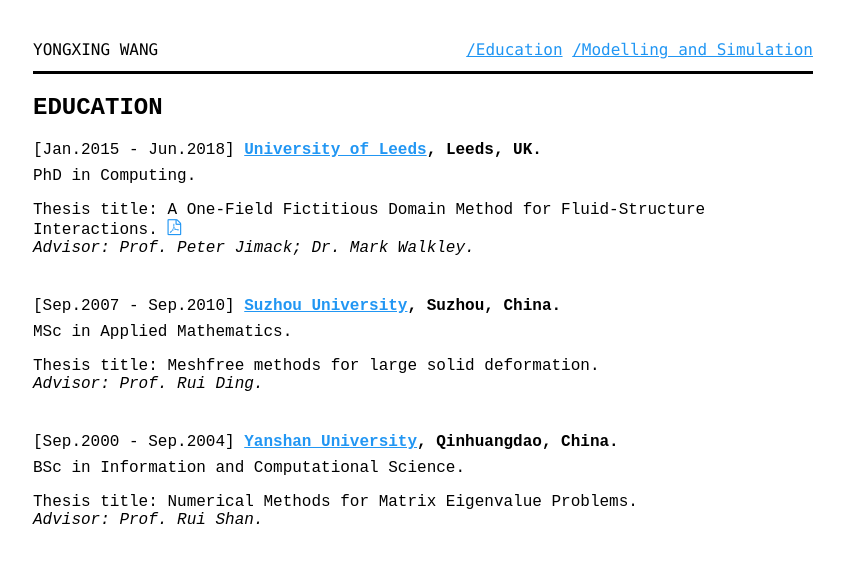
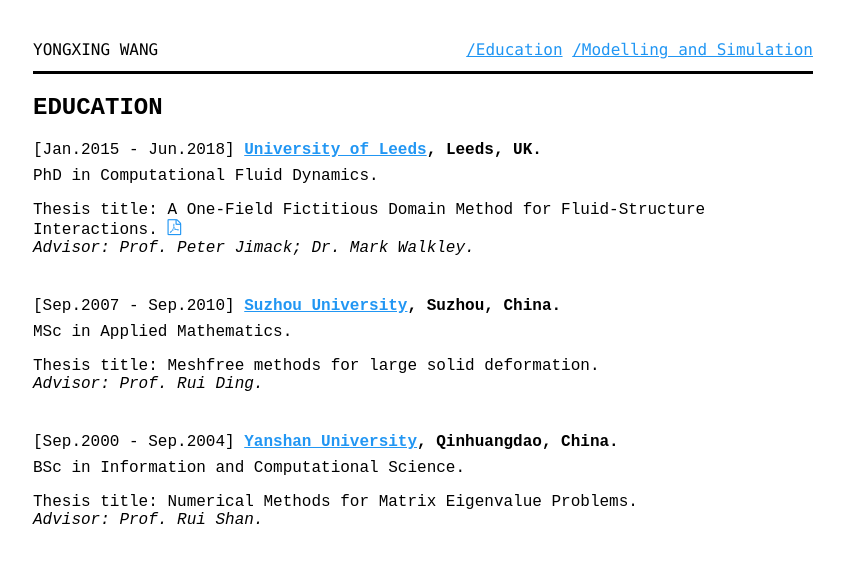
Before and after one commit to yongxingwang/yongxingwang.github.io, a Jekyll site: the page built from education.html, in a window 1280 px wide. Shown: the top 563 px of the page, without its empty margins (217-1061 px from the left). Built offline with Jekyll 4.4.1, drawn with Linux system fonts in a browser that asks for light colours; some web fonts are replaced.

Commit message:
Update education.html

```diff
--- a/education.html
+++ b/education.html
@@ -10,7 +10,7 @@
     <section id="graph-benchmark">
         <header>[Jan.2015 - Jun.2018] <strong><a href="https://www.leeds.ac.uk/" target="_blank">University of Leeds</a>, Leeds, UK.</strong> </header>
         <p>
-            PhD in Computing.
+            PhD in Computational Fluid Dynamics.
         </p>
 	<p>
                 <span class="meta">Thesis title: A One-Field Fictitious Domain Method for Fluid-Structure Interactions.
```
